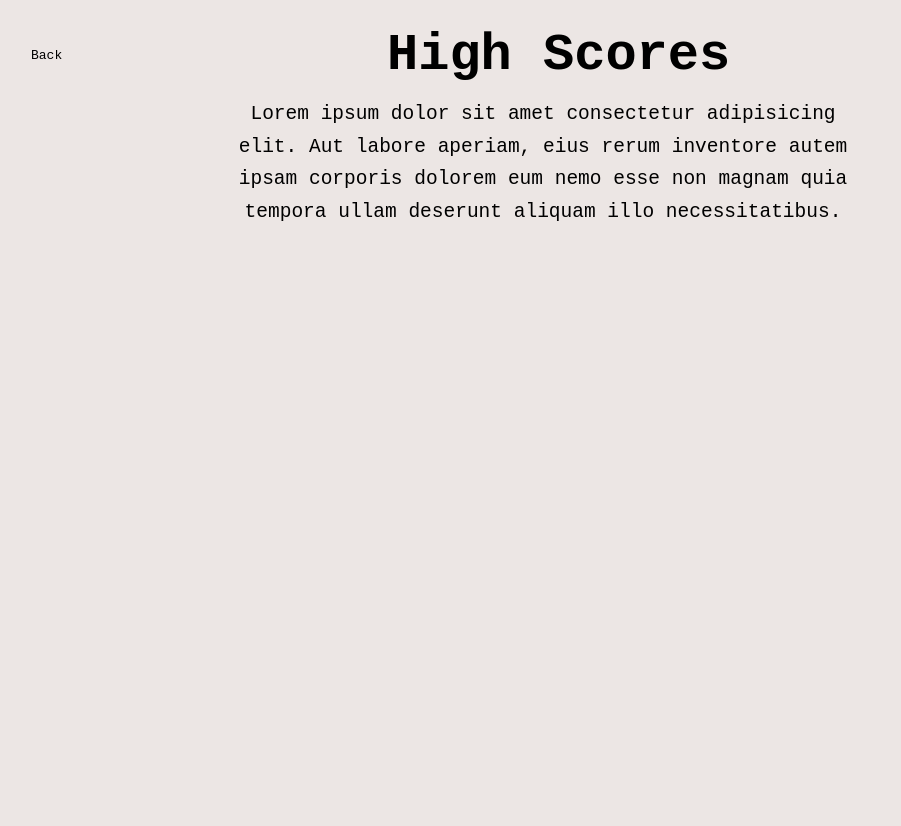
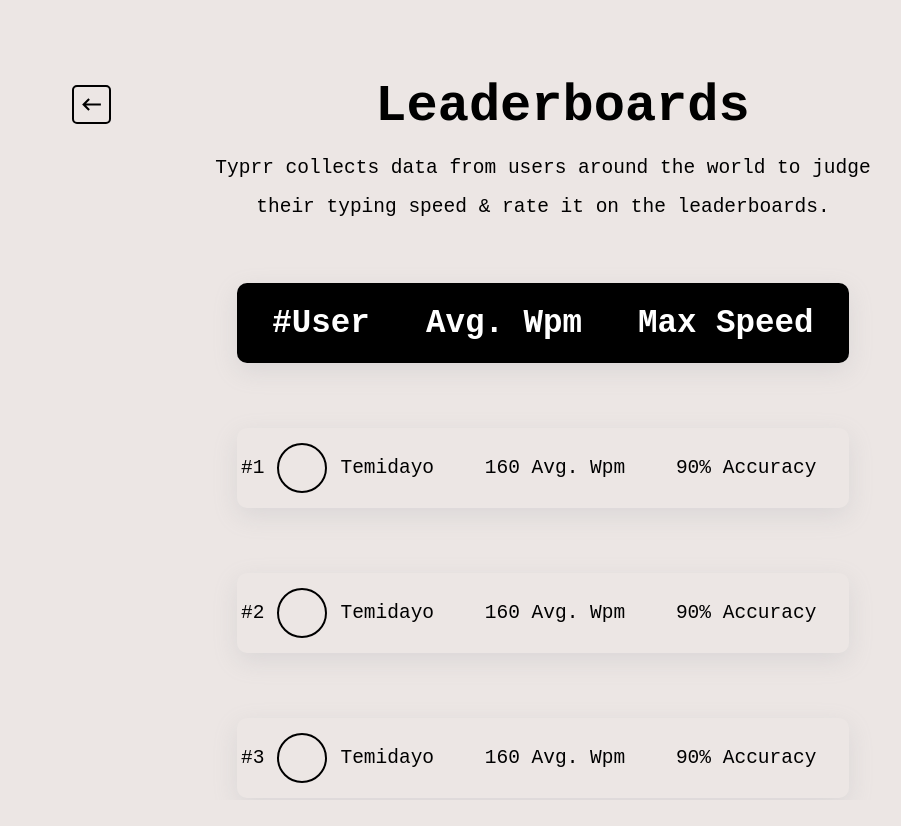
Before and after one commit to temidayo-falomo/typrr, a React (Create React App) app: page /leaderboards in a window 1280 px wide. Shown: the whole page, without its empty margins (97-998 px from the left). After the commit the page ends 800 px from the top, so only its background shows below. Built offline with nearby package versions, Linux system fonts and the light colour scheme; no server answers.

Commit message:
new updates

```diff
--- a/src/Globalstyles.ts
+++ b/src/Globalstyles.ts
@@ -22,6 +22,7 @@ const GlobalStyle = createGlobalStyle`
 
   a {
     text-decoration: none;
+    color: inherit;
   }
 
   button {
--- a/src/components/colors-modal/ColorsModal.styled.ts
+++ b/src/components/colors-modal/ColorsModal.styled.ts
@@ -1,6 +1,17 @@
 import styled from "styled-components";
 
 export const StyledColorsModal = styled.div`
+  height: 100vh;
+  width: 100vw;
+  position: fixed;
+  bottom: 0;
+  /* From https://css.glass */
+  background: rgba(255, 255, 255, 0.09);
+  box-shadow: 0 4px 30px rgba(0, 0, 0, 0.1);
+  backdrop-filter: blur(2.8px);
+  -webkit-backdrop-filter: blur(2.8px);
+
+  .modal {
     width: 600px;
     max-width: 600px;
     min-width: 300px;
@@ -11,11 +22,12 @@ export const StyledColorsModal = styled.div`
     transform: translate(-50%, 0);
     top: 0;
     bottom: 0;
-  background-color: #fff;
+    background-color: #ece6e4;
     margin: auto;
     padding: 20px;
     border-radius: 20px;
     overflow-y: auto;
+  }
 
   .top {
     display: flex;
@@ -45,6 +57,7 @@ export const StyledColorsModal = styled.div`
       padding: 10px;
       padding-left: 0;
       border: none;
+      background-color: transparent;
       font-family: "Poppins", sans-serif;
     }
   }
@@ -61,9 +74,10 @@ export const StyledColorsModal = styled.div`
       font-family: "Poppins", sans-serif !important;
       font-weight: 400;
       font-size: 0.9rem;
+      border-radius: 5px;
 
       :hover {
-        background-color: #f5f5f5;
+        background-color: gainsboro;
       }
     }
   }
--- a/src/components/colors-modal/ColorsModal.tsx
+++ b/src/components/colors-modal/ColorsModal.tsx
@@ -6,8 +6,10 @@ import { AppContext } from "../../helper/Context";
 
 function ColorsModal() {
   const { setDisplayColorsModal } = useContext(AppContext);
+
   return (
     <StyledColorsModal>
+      <div className="modal">
         <div className="top">
           <MdOutlineCancel
             className="pointer"
@@ -35,6 +37,7 @@ function ColorsModal() {
           <div className="option">Yellow</div>
           <div className="option">Green</div>
         </div>
+      </div>
     </StyledColorsModal>
   );
 }
--- a/src/components/footer/Footer.styled.ts
+++ b/src/components/footer/Footer.styled.ts
@@ -1,26 +1,28 @@
 import styled from "styled-components";
 
 export const StyledFooter = styled.footer`
-  width: 95%;
+  width: 50%;
+  min-width: 500px;
+  max-width: 500px;
   margin: 1rem auto;
   height: 80px;
   display: flex;
   align-items: center;
   justify-content: center;
-  gap: 5%;
+  gap: 3rem;
   flex-wrap: wrap;
   padding: 0 5px;
   /* color: #364453; */
 
   .pointer {
-    height: 80px;
-    width: 80px;
+    height: 70px;
+    width: 70px;
     border-radius: 50%;
     display: grid;
     place-content: center;
     font-size: 2rem;
     padding: 10px;
-    border: 4px #000 solid;
+    /* border: 4px #000 solid; */
     transition: 0.5 all ease;
   }
 
--- a/src/components/footer/Footer.tsx
+++ b/src/components/footer/Footer.tsx
@@ -7,10 +7,6 @@ function Footer() {
   const { setTimerCount, timerCount } = useContext(AppContext);
   const [number, setNumber] = useState(0);
   const timeArr = [15, 30, 60];
-
-  // useEffect(() => {
-  //   setTimerCount(timeArr[number]);
-  // }, [number]);
 
   return (
     <StyledFooter>
@@ -25,8 +21,7 @@ function Footer() {
             }}
           >
             <div className="row center gap-5">
-              {numb}
-              {/* <BsAlarm /> */}
+              {numb}s
             </div>
           </div>
         );
--- a/src/components/text-field/TextField.styled.ts
+++ b/src/components/text-field/TextField.styled.ts
@@ -7,11 +7,9 @@ export const StyledTextField = styled.div`
   flex-direction: column;
   align-items: center;
   justify-content: center;
-  /* min-height: 60vh; */
   align-self: center;
 
   .wc {
-    /* color: orange; */
     font-size: 2rem;
     text-align: center;
     margin-bottom: 2rem;
@@ -19,6 +17,10 @@ export const StyledTextField = styled.div`
     flex-direction: row-reverse;
     align-items: center;
     justify-content: center;
+
+    .timer-div {
+
+    }
 
     span {
       color: #000;
@@ -67,6 +69,15 @@ export const StyledTextField = styled.div`
     max-height: 200px;
   }
 
+  .icons {
+    font-size: 2.5rem;
+    gap: 2rem;
+
+    .pointer:hover {
+      color: gray;
+    }
+  }
+
   .lds-facebook {
     display: inline-block;
     position: relative;
--- a/src/components/text-field/TextField.tsx
+++ b/src/components/text-field/TextField.tsx
@@ -9,6 +9,7 @@ import Timer from "../timer/Timer";
 import { BsAlarm } from "react-icons/bs";
 import ReactIsCapsLockActive from "@matsun/reactiscapslockactive";
 import Result from "../result/Result";
+import { MdOutlineRefresh } from "react-icons/md";
 
 function TextField(props: any) {
   const { textData, getWordsFromApi, loading, timerCount } =
@@ -120,7 +121,6 @@ function TextField(props: any) {
                   <BsAlarm />
                 </span>
               </div>
-
               {textData
                 ?.slice(0, 120)
                 ?.split("")
@@ -139,7 +139,7 @@ function TextField(props: any) {
                     </React.Fragment>
                   );
                 })}
-                ...
+              ...
             </div>
           ) : (
             <div className="centrr">
@@ -152,7 +152,7 @@ function TextField(props: any) {
           )}
         </>
       )}
-      <div className="row btw gap-1" style={{ fontSize: "3rem" }}>
+      <div className="row btw gap-1 icons">
         <div className="pointer" onClick={props.handleDownload}>
           <RiScreenshot2Fill />
         </div>
@@ -168,7 +168,7 @@ function TextField(props: any) {
             setWpm(0);
           }}
         >
-          <GrRefresh />
+          <MdOutlineRefresh />
         </div>
         <div
           className="pointer"
--- a/src/pages/leaderboards/Leaderboards.styled.ts
+++ b/src/pages/leaderboards/Leaderboards.styled.ts
@@ -2,6 +2,8 @@ import styled from "styled-components";
 
 export const StyledLeaderboards = styled.div`
   height: 100vh;
+  overflow: hidden;
+  padding: 4%;
 
   .top {
     width: 80%;
@@ -11,16 +13,82 @@ export const StyledLeaderboards = styled.div`
     flex-direction: column;
     gap: 1rem;
 
+    .pointer {
+      padding: 5px;
+      border: 2px black solid;
+      border-radius: 5px;
+    }
+
     h1 {
-        font-size: 4rem;
+      font-size: 4rem;
     }
 
     p {
-        width: 60%;
-        margin: auto;
+      width: 80%;
+      max-width: 700px;
+      margin: auto;
+      text-align: center;
+      font-size: 1.5rem;
+      line-height: 3rem;
+    }
+  }
+
+  .leaderboard-rect {
+    width: 70%;
+    margin: 2rem auto;
+    overflow-y: auto;
+    padding: 30px;
+    border-collapse: collapse;
+    text-align: center;
+    border-collapse: collapse;
+    border-spacing: 0;
+    display: flex;
+    flex-direction: column;
+    justify-content: flex-start;
+    align-items: flex-start;
+    gap: 5rem;
+    height: 70vh;
+
+    tr:nth-of-type(1) {
+      background-color: #000;
+      color: #fff;
+      justify-content: space-around !important;
+    }
+
+    tr th {
+      font-size: 2.5rem;
+    }
+
+    tr {
+      display: flex;
+      justify-content: space-around;
+      padding: 20px;
+      min-height: 80px;
+      align-items: center;
+      width: 80%;
+      margin: auto;
+      border-radius: 10px;
+      box-shadow: rgba(149, 157, 165, 0.2) 0px 8px 24px;
+      font-size: 1.5rem;
+      overflow-x: auto;
+      overflow-y: hidden;
+      gap: 2rem;
+
+      td {
+        display: inline;
         text-align: center;
-        font-size: 1.5rem;
-        line-height: 2.5rem;
+      }
+
+      .join {
+        margin-left: -5%;
+        .circle {
+          width: 50px;
+          height: 50px;
+          border-radius: 50%;
+          border: 2px #000 solid;
+          /* background-color: #000; */
+        }
+      }
     }
   }
 `;
--- a/src/pages/leaderboards/Leaderboards.tsx
+++ b/src/pages/leaderboards/Leaderboards.tsx
@@ -1,4 +1,6 @@
 import React from "react";
+import { MdOutlineKeyboardBackspace } from "react-icons/md";
+import { Link } from "react-router-dom";
 import { StyledLeaderboards } from "./Leaderboards.styled";
 
 function Leaderboards() {
@@ -6,17 +8,89 @@ function Leaderboards() {
     <StyledLeaderboards>
       <div className="top">
         <div className="row btw center">
-          <div>Back</div>
-          <h1>High Scores</h1>
+          <Link to="/">
+            <MdOutlineKeyboardBackspace
+              className="pointer"
+              style={{ fontSize: "3rem" }}
+            />
+          </Link>
+
+          <h1>Leaderboards</h1>
           <div></div>
         </div>
         <p>
-          Lorem ipsum dolor sit amet consectetur adipisicing elit. Aut labore
-          aperiam, eius rerum inventore autem ipsam corporis dolorem eum nemo
-          esse non magnam quia tempora ullam deserunt aliquam illo
-          necessitatibus.
+          Typrr collects data from users around the world to judge their typing
+          speed & rate it on the leaderboards.
         </p>
       </div>
+
+      <table className="leaderboard-rect">
+        <tr>
+          <th>#User</th>
+          <th>Avg. Wpm</th>
+          <th>Max Speed</th>
+        </tr>
+
+        <tr>
+          <div className="join row center gap-1">
+            <td>#1</td>
+            <td className="circle"></td>
+            <td>Temidayo</td>
+          </div>
+          <td>160 Avg. Wpm</td>
+          <td>90% Accuracy</td>
+        </tr>
+
+        <tr>
+          <div className="join row center gap-1">
+            <td>#2</td>
+            <td className="circle"></td>
+            <td>Temidayo</td>
+          </div>
+          <td>160 Avg. Wpm</td>
+          <td>90% Accuracy</td>
+        </tr>
+
+        <tr>
+          <div className="join row center gap-1">
+            <td>#3</td>
+            <td className="circle"></td>
+            <td>Temidayo</td>
+          </div>
+          <td>160 Avg. Wpm</td>
+          <td>90% Accuracy</td>
+        </tr>
+
+        <tr>
+          <div className="join row center gap-1">
+            <td>#4</td>
+            <td className="circle"></td>
+            <td>Temidayo</td>
+          </div>
+          <td>160 Avg. Wpm</td>
+          <td>90% Accuracy</td>
+        </tr>
+
+        <tr>
+          <div className="join row center gap-1">
+            <td>#4</td>
+            <td className="circle"></td>
+            <td>Temidayo</td>
+          </div>
+          <td>160 Avg. Wpm</td>
+          <td>90% Accuracy</td>
+        </tr>
+
+        <tr>
+          <div className="join row center gap-1">
+            <td>#4</td>
+            <td className="circle"></td>
+            <td>Temidayo</td>
+          </div>
+          <td>160 Avg. Wpm</td>
+          <td>90% Accuracy</td>
+        </tr>
+      </table>
     </StyledLeaderboards>
   );
 }
```
Lines whose indentation alone changed are shown as unchanged.
